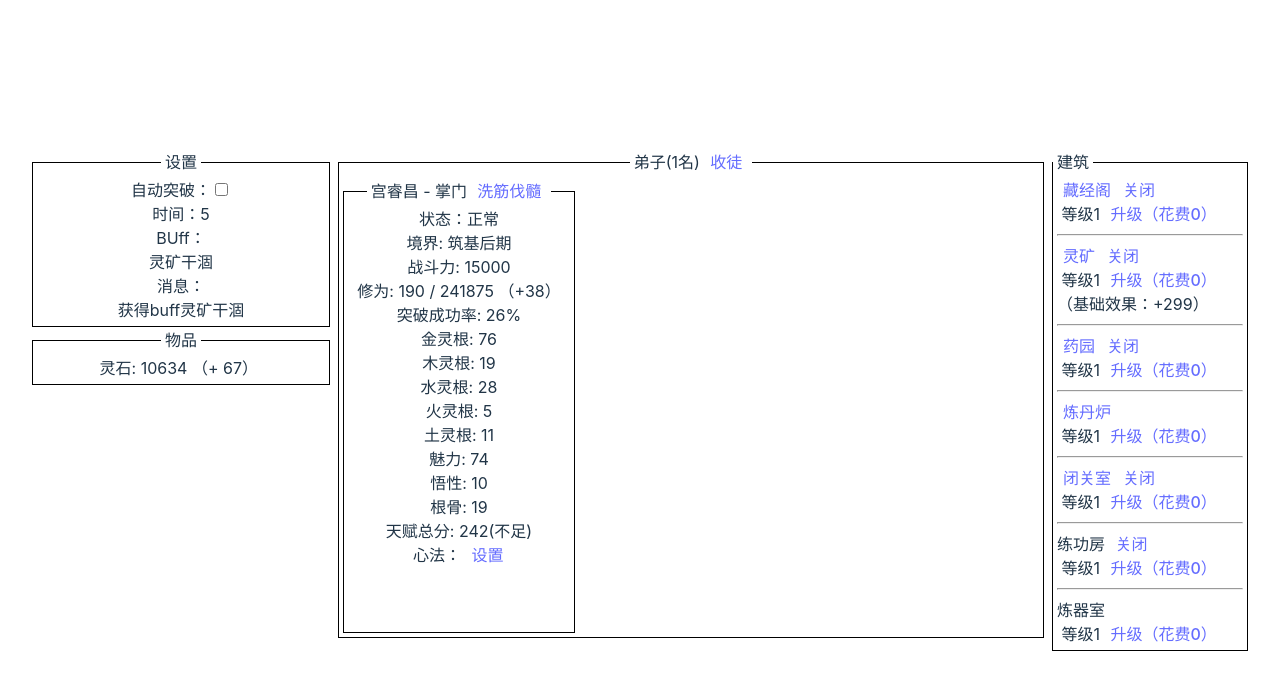
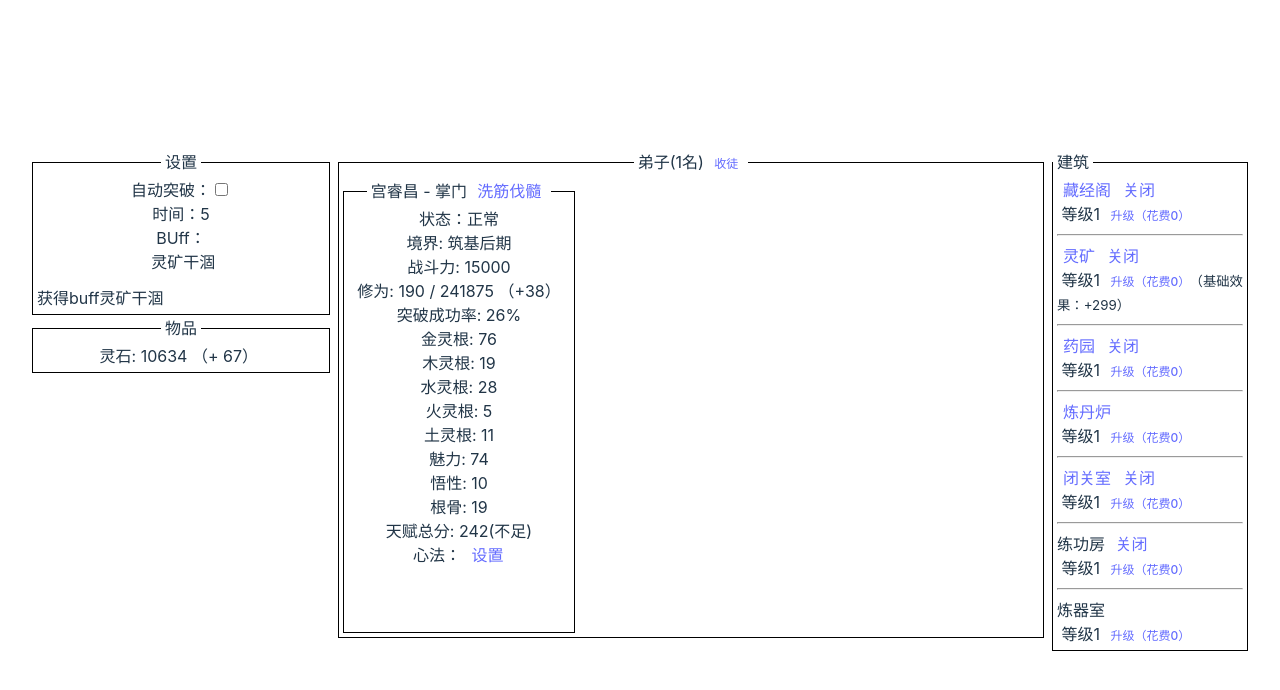
Before and after one commit to sigeer/XiuXian, a Vue app: page / in a window 1280 px wide. Shown: the top 690 px of the page. Built offline with nearby package versions, Linux system fonts and the light colour scheme.

Commit message:
feat: 调整样式，调整消息

```diff
--- a/src/components/MainPage.vue
+++ b/src/components/MainPage.vue
@@ -42,14 +42,21 @@ const showAlchemyModal = () => {
               v-model="SystemEngine.autoTuPo"
             />
           </div>
+
           <div>时间：{{ SystemEngine.dateTime }}</div>
           <template v-if="pageModel.sect.BuffList.length > 0">
             <div>BUff：</div>
-            <div v-for="x in pageModel.sect.BuffList">{{ x.Name }}</div>
+            <div v-for="x in pageModel.sect.BuffList">
+              <el-tooltip class="box-item" effect="dark" placement="top">
+                <template #content>
+                  <small>过期时间：{{ x.expired }}</small>
+                </template>
+                {{ x.Name }}
+              </el-tooltip>
+            </div>
           </template>
 
-          <div>消息：</div>
-          <div class="message-box">
+          <div class="message-box margin-top-12">
             <div v-for="(msg, index) in msgList" :key="index">
               {{ msg }}
             </div>
@@ -89,7 +96,9 @@ const showAlchemyModal = () => {
       <Panel>
         <template #title
           >弟子({{ pageModel.sect.discipleList.length }}名)
-          <a class="btn-control" @click="pageModel.addNewDisciple()">收徒</a>
+          <a class="btn-control-small" @click="pageModel.addNewDisciple()"
+            >收徒</a
+          >
         </template>
         <template #body>
           <div style="display: block; overflow: hidden; white-space: nowrap">
@@ -152,7 +161,7 @@ const showAlchemyModal = () => {
                   </el-tooltip>
 
                   <a
-                    class="btn-control"
+                    class="btn-control-small"
                     v-if="p.CanLevelUp"
                     @click="p.levelUp()"
                     >突破</a
@@ -204,7 +213,9 @@ const showAlchemyModal = () => {
             }}</a>
             <div>
               等级{{ pageModel.cangJingGe.level }}
-              <a class="btn-control" @click="pageModel.cangJingGe.levelUp()"
+              <a
+                class="btn-control-small"
+                @click="pageModel.cangJingGe.levelUp()"
                 >升级（花费{{ pageModel.cangJingGe.getLevelUpCost() }}）</a
               >
             </div>
@@ -219,10 +230,16 @@ const showAlchemyModal = () => {
             }}</a>
             <div>
               等级{{ pageModel.lingKuang.level }}
-              <a class="btn-control" @click="pageModel.lingKuang.levelUp()"
+              <a
+                class="btn-control-small"
+                @click="pageModel.lingKuang.levelUp()"
                 >升级（花费{{ pageModel.lingKuang.getLevelUpCost() }}）</a
               >
-              （基础效果：+{{ pageModel.lingKuang.ValueOfProduction }}）
+              <small
+                >（基础效果：+{{
+                  pageModel.lingKuang.ValueOfProduction
+                }}）</small
+              >
             </div>
           </div>
           <hr />
@@ -235,7 +252,7 @@ const showAlchemyModal = () => {
             }}</a>
             <div>
               等级{{ pageModel.yaoYuan.level }}
-              <a class="btn-control" @click="pageModel.yaoYuan.levelUp()"
+              <a class="btn-control-small" @click="pageModel.yaoYuan.levelUp()"
                 >升级（花费{{ pageModel.yaoYuan.getLevelUpCost() }}）</a
               >
             </div>
@@ -245,7 +262,9 @@ const showAlchemyModal = () => {
             <a @click="showAlchemyModal">{{ pageModel.lianDanLu.name }}</a>
             <div>
               等级{{ pageModel.lianDanLu.level }}
-              <a class="btn-control" @click="pageModel.lianDanLu.levelUp()"
+              <a
+                class="btn-control-small"
+                @click="pageModel.lianDanLu.levelUp()"
                 >升级（花费{{ pageModel.lianDanLu.getLevelUpCost() }}）</a
               >
             </div>
@@ -260,7 +279,9 @@ const showAlchemyModal = () => {
             }}</a>
             <div>
               等级{{ pageModel.biGuanShi.level }}
-              <a class="btn-control" @click="pageModel.biGuanShi.levelUp()"
+              <a
+                class="btn-control-small"
+                @click="pageModel.biGuanShi.levelUp()"
                 >升级（花费{{ pageModel.biGuanShi.getLevelUpCost() }}）</a
               >
             </div>
@@ -273,7 +294,9 @@ const showAlchemyModal = () => {
             }}</a>
             <div>
               等级{{ pageModel.lianGongFang.level }}
-              <a class="btn-control" @click="pageModel.lianGongFang.levelUp()"
+              <a
+                class="btn-control-small"
+                @click="pageModel.lianGongFang.levelUp()"
                 >升级（花费{{ pageModel.lianGongFang.getLevelUpCost() }}）</a
               >
             </div>
@@ -283,7 +306,9 @@ const showAlchemyModal = () => {
             {{ pageModel.lianQiShi.name }}
             <div>
               等级{{ pageModel.lianQiShi.level }}
-              <a class="btn-control" @click="pageModel.lianQiShi.levelUp()"
+              <a
+                class="btn-control-small"
+                @click="pageModel.lianQiShi.levelUp()"
                 >升级（花费{{ pageModel.lianQiShi.getLevelUpCost() }}）</a
               >
             </div>
@@ -308,13 +333,15 @@ a {
   margin: 0px 6px;
 }
 
-.btn-control {
+.btn-control-small {
   cursor: pointer;
+  font-size: 0.75rem;
 }
 
 .message-box {
   max-height: 240px;
   overflow-y: auto;
+  text-align: left;
 }
 
 .text-left {
--- a/src/models/Buff.ts
+++ b/src/models/Buff.ts
@@ -15,7 +15,11 @@ export class Buff implements IBuff {
         this.expired =  this.duration === null ? null : (this.duration + SystemEngine.dateTime.value);
     }
     HasExpired(): boolean {
-        return this.expired === null || this.expired < SystemEngine.dateTime.value
+        const d = this.expired === null || this.expired < SystemEngine.dateTime.value
+        if (d) {
+            SystemEngine.log(`Buff: 【${this.Name}】已过期`)
+        }
+        return d
     }
 
     static BiGuang(): Buff {
--- a/src/style.css
+++ b/src/style.css
@@ -78,3 +78,7 @@ button:focus-visible {
     background-color: #f9f9f9;
   }
 }
+
+.margin-top-12 {
+  margin-top: 12px
+}
```
